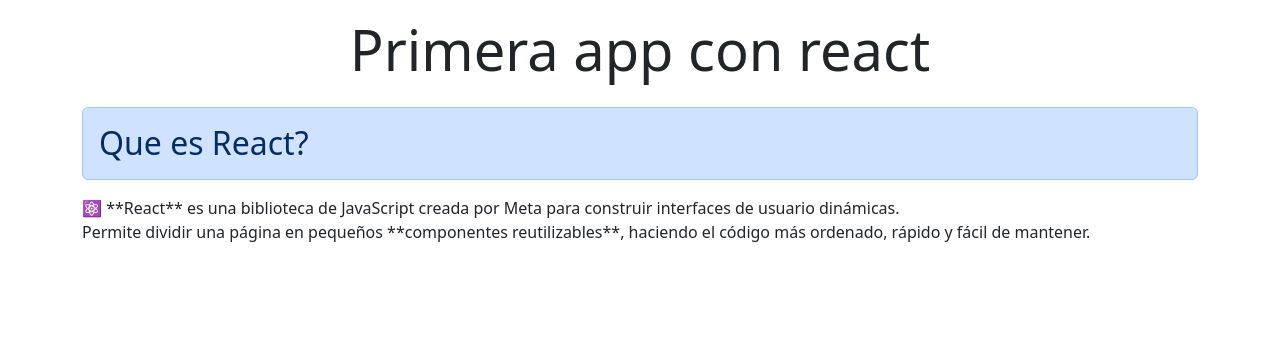
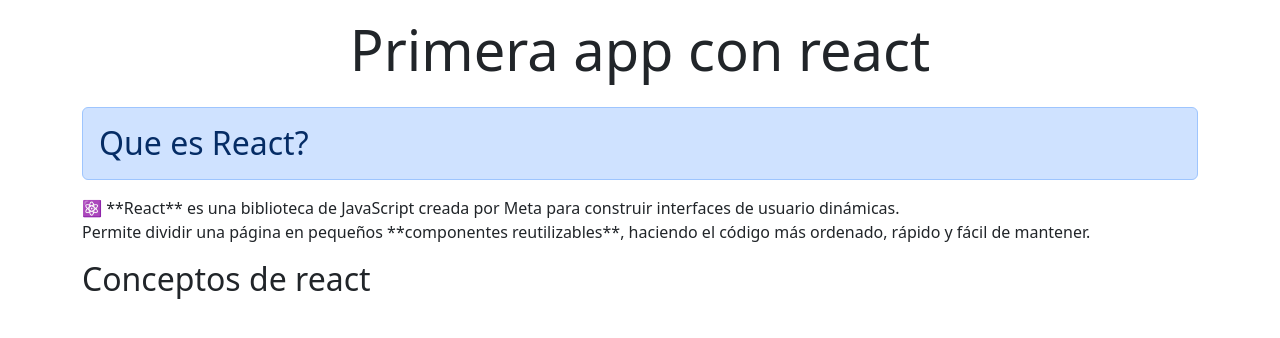
Before and after one commit to basiliomartinez/React-PrimerPractica, a React (Vite) app: page / in a window 1280 px wide. Shown: the top 338 px of the page. Built offline with nearby package versions, Linux system fonts and the light colour scheme.

Commit message:
Agregamos componente Conceptos

```diff
--- a/src/App.jsx
+++ b/src/App.jsx
@@ -1,4 +1,5 @@
 import Teoria from "./components/Teoria"
+import Conceptos from "./components/Conceptos"
 
 function App() {
 
@@ -10,6 +11,7 @@
     <main className="container">
       <Teoria></Teoria>
       {/*<Teoria/>*/}
+      <Conceptos/>
     </main>
     </>
   )
--- /dev/null
+++ b/src/components/Conceptos.jsx
@@ -0,0 +1,9 @@
+const Conceptos = () => {
+    return (
+        <section>
+            <h2>Conceptos de react</h2>
+        </section>
+    );
+};
+
+export default Conceptos;
```
